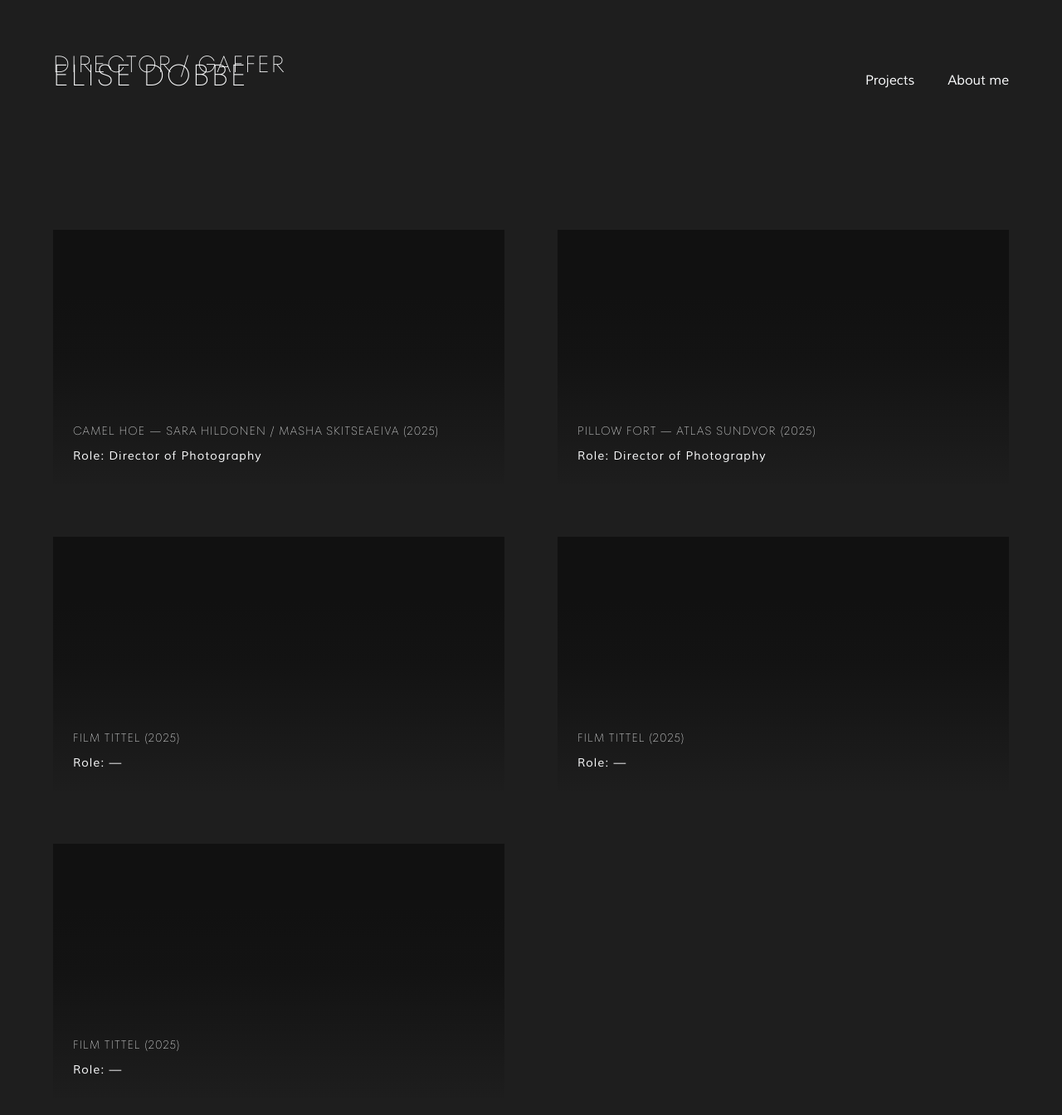
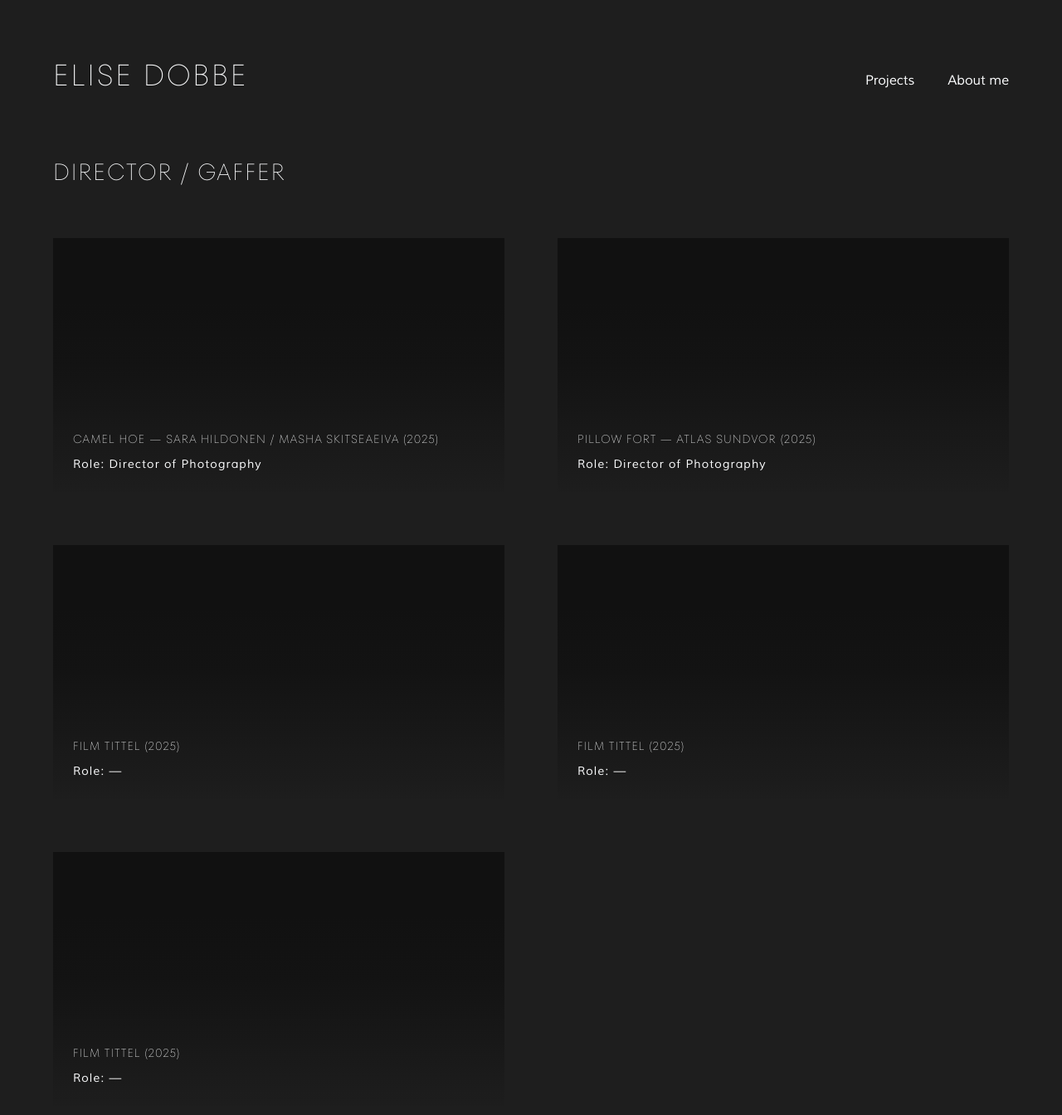
Before and after one commit to elisedobbe/portfolio, an MkDocs documentation site: the page built from docs/projects.md, in a window 1280 px wide and 1400 px high. Shown: the top 1344 px of the window at 83% size. Built offline with MkDocs 1.6.1 and Material for MkDocs 9.7.7, drawn with Linux system fonts in a browser that asks for light colours.

Commit message:
Update extra.css

```diff
--- a/docs/assets/styles/extra.css
+++ b/docs/assets/styles/extra.css
@@ -444,7 +444,7 @@ body:has(.project-grid) .md-typeset > h1:first-child { display: none !important;
   grid-template-columns: repeat(2, 1fr);
   width: 100vw;
   margin-left: calc(50% - 50vw);
-  padding: 180px var(--edge) 80px;
+  padding: 60px var(--edge) 80px;
   gap: 64px;
 }
 
@@ -706,6 +706,6 @@ body:has(.home-hero) .md-tabs__item:first-child .md-tabs__link {
   letter-spacing: 1.96px !important;
   text-transform: uppercase !important;
   color: var(--fg) !important;
-  padding: 50px var(--edge) 0 !important;
+  padding: 180px var(--edge) 0 !important;
   margin: 0 !important;
 }
```
